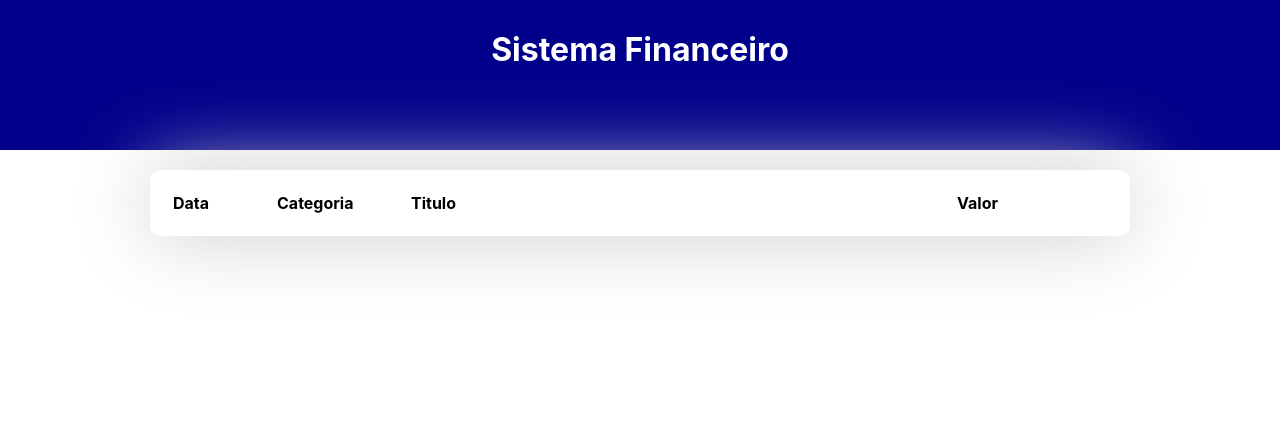
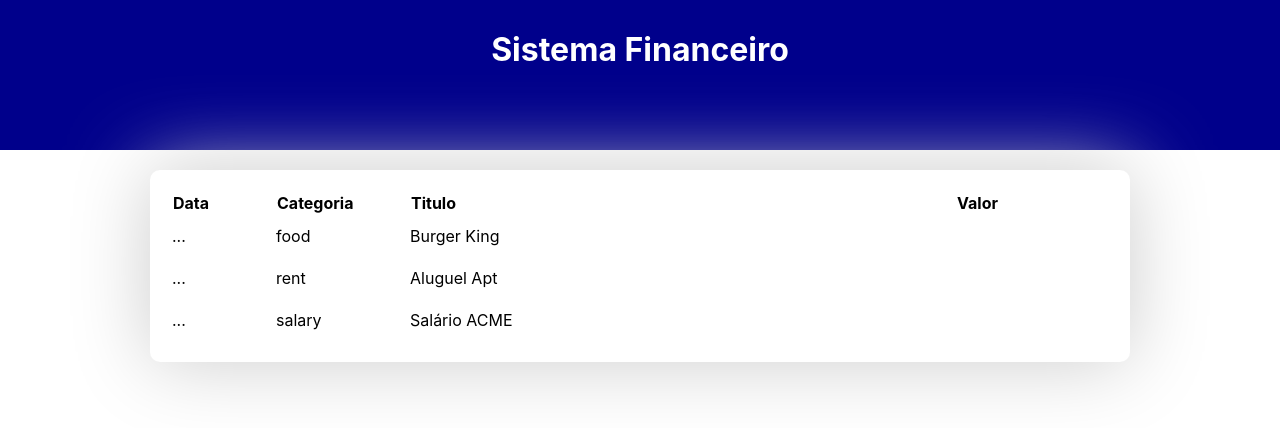
Before and after one commit to KAUANPEREIRA/sistemaFinancas, a React (Create React App) app in the folder sistemafinancas/: page / in a window 1280 px wide. Shown: the top 428 px of the page. Built offline with nearby package versions, Linux system fonts and the light colour scheme.

Commit message:
resolvendo problema exibicao

```diff
--- a/sistemafinancas/src/App.tsx
+++ b/sistemafinancas/src/App.tsx
@@ -10,24 +10,31 @@ import { Item } from "./types/Item";
 
 const App = () => {
   const [list, setList] = useState(items);
+  useEffect(() => {
+    setList(items);
+  }, [items]);
   const [filteredList, setFilteredList] = useState<Item[]>([]);
   const [currentMonth, setCurrentMonth] = useState(getCurrentMonth());
 
-  console.log({ filteredList });
   console.log({ items });
+
+  console.log("lista filtrada", filteredList);
+  console.log("list no app", list);
 
   // funcao que pega mes atual e gera nova lista
   useEffect(() => {
     setFilteredList(filterListByMonth(list, currentMonth));
   }, [list, currentMonth]);
   // parou em 1-16 na auala
+
+  console.log({ list });
   return (
     <C.Container>
       <C.Header>
         <C.HeaderText>Sistema Financeiro</C.HeaderText>
       </C.Header>
       <C.Body>
-        {/* area de informacoes resta 145 min */}
+        {/* area de informacoes resta 59 min */}
 
         {/* area de inserção */}
 
--- a/sistemafinancas/src/components/TableArea/index.tsx
+++ b/sistemafinancas/src/components/TableArea/index.tsx
@@ -1,4 +1,5 @@
 import { Item } from "../../types/Item";
+import { TableItem } from "../TableItem";
 import * as C from "./style";
 
 type Props = {
@@ -20,12 +21,13 @@ export const TableArea = ({ list }: Props) => {
       <tbody>
         {list.map((item, index) => {
           return (
-            <tr key={index}>
-              <td></td>
-              <td>tete</td>
-              <td>{item?.title}</td>
-              <td></td>
-            </tr>
+            // <tr key={index}>
+            //   <td>oi</td>
+            //   <td>oi</td>
+            //   <td>{item?.title}</td>
+            //   <td></td>
+            // </tr>
+            <TableItem key={index} item={item} />
           );
         })}
       </tbody>
--- /dev/null
+++ b/sistemafinancas/src/components/TableItem/index.tsx
@@ -0,0 +1,14 @@
+import { Item } from "../../types/Item";
+import * as C from "./style";
+type Props = {
+  item: Item;
+};
+export const TableItem = ({ item }: Props) => {
+  return (
+    <C.TableLine>
+      <C.TableColumn>...</C.TableColumn>
+      <C.TableColumn>{item?.category}</C.TableColumn>
+      <C.TableColumn>{item?.title}</C.TableColumn>
+    </C.TableLine>
+  );
+};
--- /dev/null
+++ b/sistemafinancas/src/components/TableItem/style.ts
@@ -0,0 +1,7 @@
+import styled from "styled-components";
+
+export const TableLine = styled.tr``;
+
+export const TableColumn = styled.td`
+  padding: 10px 0px;
+`;
--- a/sistemafinancas/src/data/items.ts
+++ b/sistemafinancas/src/data/items.ts
@@ -3,25 +3,25 @@
 import { Item } from "../types/Item";
 export const items: Item[] = [
   {
-    date: new Date(2023, 4, 1),
+    date: new Date(2023, 4, 6),
     category: "food",
     title: "McDonalds",
     value: 32.12,
   },
   {
-    date: new Date(2023, 4, 3),
+    date: new Date(2023, 3, 15),
     category: "food",
     title: "Burger King",
     value: 28,
   },
   {
-    date: new Date(2023, 4, 4),
+    date: new Date(2023, 3, 4),
     category: "rent",
     title: "Aluguel Apt",
     value: 2300,
   },
   {
-    date: new Date(2023, 4, 5),
+    date: new Date(2023, 3, 5),
     category: "salary",
     title: "Salário ACME",
     value: 4500,
```
